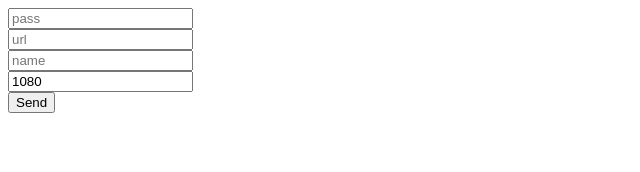
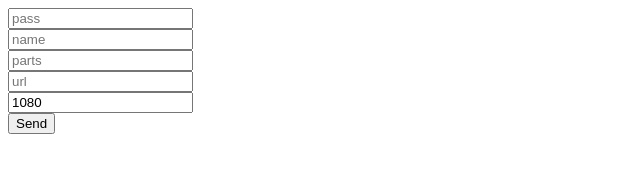
Before and after one commit to Milesq/uakino-downloader, a website: page invoker/index.html in a window 1280 px wide. Shown: the whole page, without its empty margins (0-640 px from the left). Drawn offline with Linux system fonts and the light colour scheme.

Commit message:
add parts to invoker input

```diff
--- a/invoker/index.html
+++ b/invoker/index.html
@@ -13,8 +13,10 @@
 <body>
   <form method="post">
     <input type="password" placeholder="pass" name="access-password">
+
+    <input type="text" placeholder="name" name="name">
+    <input type="number" placeholder="parts" name="parts">
     <input type="text" placeholder="url" name="url">
-    <input type="name" placeholder="name" name="name">
     <input type="text" value="1080" name="q">
 
     <button type="submit">Send</button>
```
